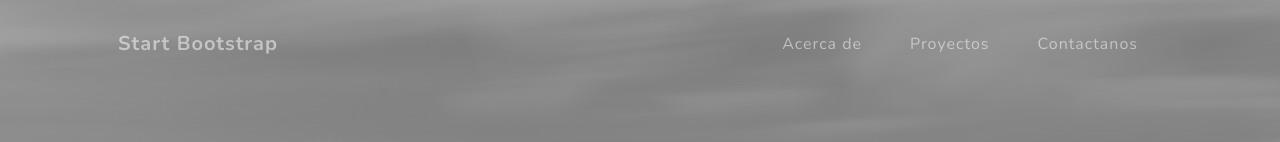
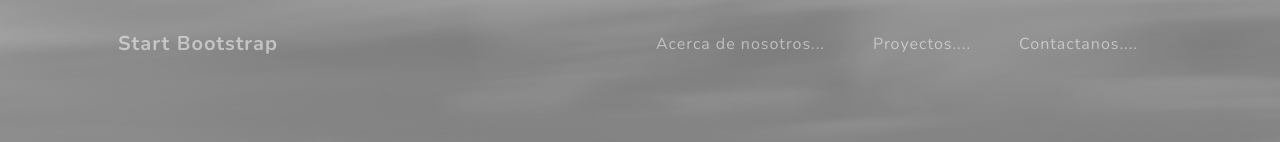
Before and after one commit to ENOAN/ProyectoX, a plain HTML site: page docs/index.html in a window 1280 px wide. Shown: the top 142 px of the page. Drawn offline with nearby package versions, Linux system fonts and the light colour scheme.

Commit message:
Modifique una linea...

```diff
--- a/docs/index.html
+++ b/docs/index.html
@@ -26,9 +26,9 @@
                 </button>
                 <div class="collapse navbar-collapse" id="navbarResponsive">
                     <ul class="navbar-nav ms-auto">
-                        <li class="nav-item"><a class="nav-link" href="#about">Acerca de </a></li>
-                        <li class="nav-item"><a class="nav-link" href="#projects">Proyectos</a></li>
-                        <li class="nav-item"><a class="nav-link" href="#signup">Contactanos </a></li>
+                        <li class="nav-item"><a class="nav-link" href="#about">Acerca de nosotros... </a></li>
+                        <li class="nav-item"><a class="nav-link" href="#projects">Proyectos....</a></li>
+                        <li class="nav-item"><a class="nav-link" href="#signup">Contactanos....    </a></li>
                     </ul>
                 </div>
             </div>
```
